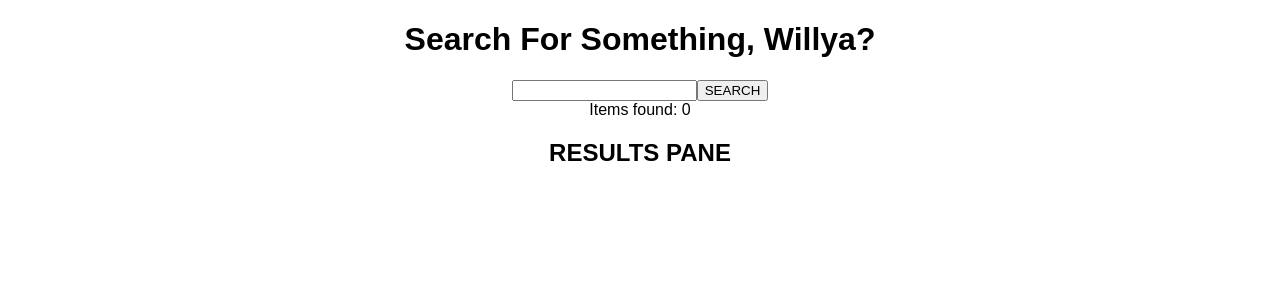
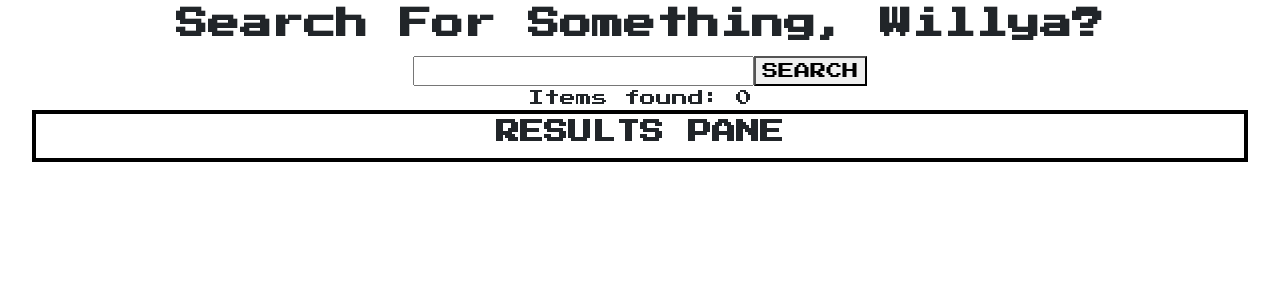
Before and after one commit to lightsage88/treetop-commons-giphy, a React app: page / in a window 1280 px wide. Shown: the top 300 px of the page. Built offline with nearby package versions, Linux system fonts and the light colour scheme.

Commit message:
going to submit, could cover more ground with more time

```diff
--- a/package.json
+++ b/package.json
@@ -42,6 +42,7 @@
     "install": "^0.12.2",
     "jest": "18.1.0",
     "json-loader": "0.5.4",
+    "nes.css": "^2.1.1",
     "object-assign": "4.1.1",
     "postcss-loader": "1.2.2",
     "promise": "7.1.1",
--- a/src/App.js
+++ b/src/App.js
@@ -3,6 +3,7 @@ import Header from './Components/Header.js';
 import ResultsPane from './Components/ResultsPane.js';
 import {giphyApiKey, giphySearchURL} from '../giphyAPIKey.js';
 import './App.scss';
+import '../node_modules/nes.css/css/nes.css';
 
 export default class App extends React.Component {
   constructor(props){
--- a/src/App.scss
+++ b/src/App.scss
@@ -1,5 +1,10 @@
+@import url('https://fonts.googleapis.com/css?family=Press+Start+2P');
+
+
 .App {
   text-align: center;
+  font-family: "Press Start 2P", sans-serif;
+
 }
 
 .App-logo {
@@ -16,6 +21,7 @@
 
 .App-intro {
   font-size: large;
+
 }
 
 @keyframes App-logo-spin {
--- a/src/Components/ResultsPane.js
+++ b/src/Components/ResultsPane.js
@@ -1,8 +1,8 @@
 import React from 'react'
-
+import './ResultsPane.scss';
 export default function ResultsPane(props){
     const gifs = props.gifs.map((gifObject, index)=>
-        <div key={index}>
+        <div className='gridGif' key={index}>
             <h5>{gifObject.title}</h5>
             <img src={gifObject.images.preview_gif.url} alt={gifObject.title}/>
         </div>
@@ -12,7 +12,9 @@ export default function ResultsPane(props){
     return (
         <div className='resultsPaneDiv'>
             <h2 className='resultsPaneH2'>RESULTS PANE</h2>
-            {gifs}
+            <section className='resultsPanelGrid'>
+                {gifs}
+            </section>
         </div>
     )
 
--- /dev/null
+++ b/src/Components/ResultsPane.scss
@@ -0,0 +1,29 @@
+.resultsPaneDiv {
+    border: solid black 4px;
+    margin: auto 2rem;
+
+
+}
+
+.resultsPanelGrid {
+    @media (min-width: 768px) {
+        display: grid;
+        grid-template-columns: 1fr 1fr;
+    }
+}
+
+
+.gridGif {
+    border: solid;
+    width: fit-content;
+    margin: 1rem auto;
+    img {
+        width: 15rem;
+    }
+    &:hover {
+        background: #007aaf;
+        h5 {
+            color: white;
+        }
+    }
+}
```
Also changed, not shown: src/Components/SearchBar.scss (added), src/SCSS/fonts.scss (added).
